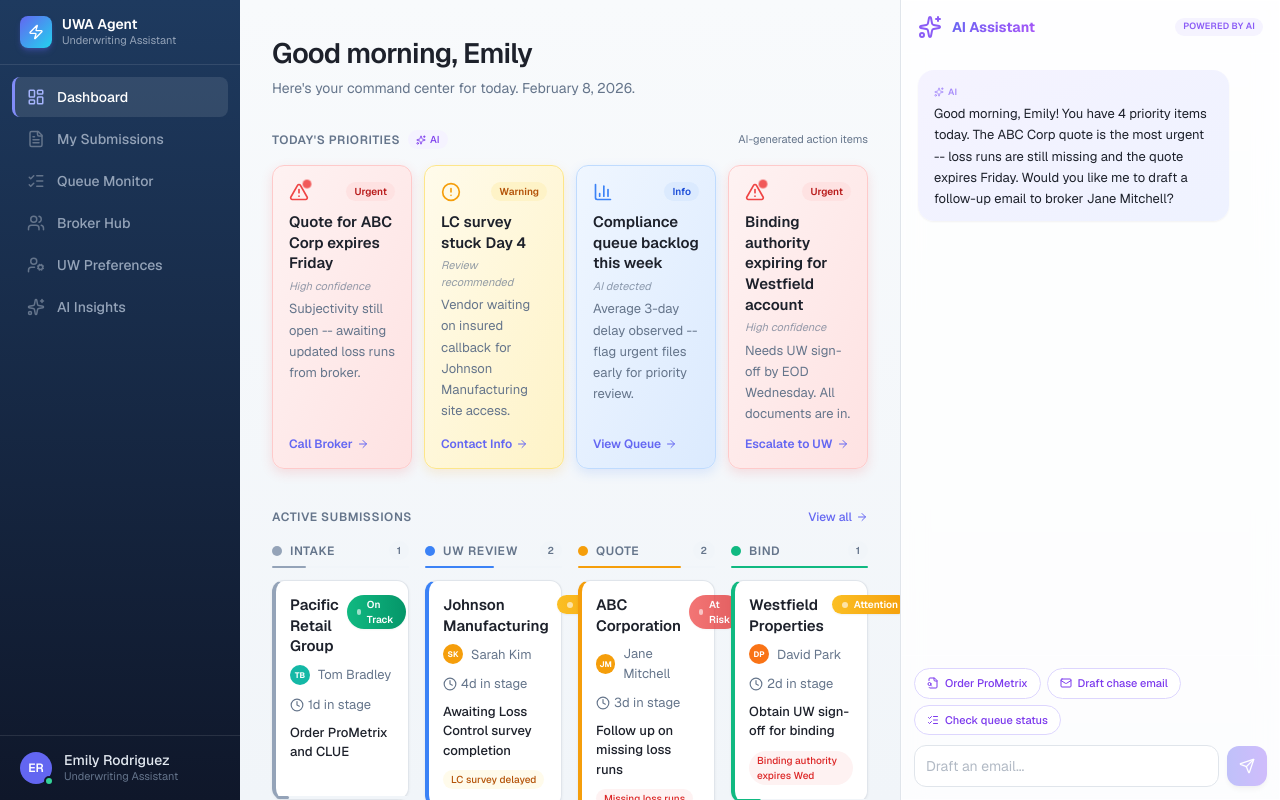
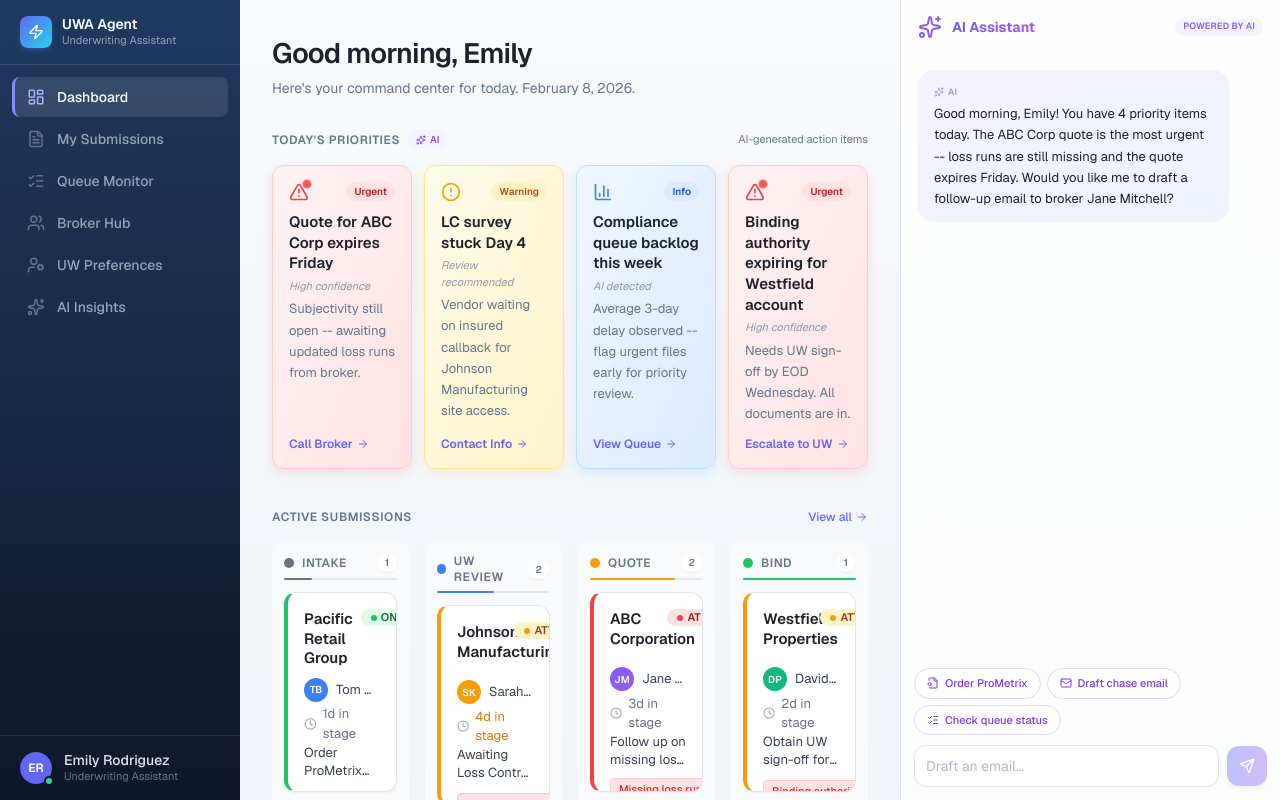
Before and after one commit to lavishlullaby/Underwriters-Assistant, a Next.js app: page / in a window 1280 px wide. Built offline with nearby package versions, Linux system fonts and the light colour scheme.

Commit message:
refactor: update kanban pipeline and status badges to match spec
Fix card heights, broker colors, time color-coding, 2-line action clamping, reserved tag sections, status-colored left borders, tightened column spacing, and standardized badge sizing.

```diff
--- a/components/dashboard/kanban-pipeline.tsx
+++ b/components/dashboard/kanban-pipeline.tsx
@@ -2,47 +2,70 @@
 
 import Link from "next/link"
 import { Clock, ArrowRight } from "lucide-react"
-import { submissions, type SubmissionStage } from "@/lib/data"
+import { submissions, type SubmissionStage, type RiskStatus } from "@/lib/data"
 import { StatusBadge } from "@/components/status-badge"
 import { cn } from "@/lib/utils"
 
+/* ── Stage configuration ─────────────────────────────────────────── */
+
 const stageConfig: Record<
   SubmissionStage,
-  { label: string; dotColor: string; borderColor: string; barColor: string; progress: number }
+  {
+    label: string
+    dotColor: string
+    headerBar: string
+    progressFill: string
+    progressPct: number
+  }
 > = {
   intake: {
     label: "Intake",
-    dotColor: "bg-slate-400",
-    borderColor: "border-l-slate-400",
-    barColor: "bg-slate-400",
-    progress: 25,
+    dotColor: "bg-[#6B7280]",
+    headerBar: "bg-[#6B7280]",
+    progressFill: "bg-[#6B7280]",
+    progressPct: 25,
   },
   "uw-review": {
     label: "UW Review",
-    dotColor: "bg-blue-500",
-    borderColor: "border-l-blue-500",
-    barColor: "bg-blue-500",
-    progress: 50,
+    dotColor: "bg-[#3B82F6]",
+    headerBar: "bg-[#3B82F6]",
+    progressFill: "bg-[#3B82F6]",
+    progressPct: 50,
   },
   quote: {
     label: "Quote",
-    dotColor: "bg-amber-500",
-    borderColor: "border-l-amber-500",
-    barColor: "bg-amber-500",
-    progress: 75,
+    dotColor: "bg-[#F59E0B]",
+    headerBar: "bg-[#F59E0B]",
+    progressFill: "bg-[#F59E0B]",
+    progressPct: 75,
   },
   bind: {
     label: "Bind",
-    dotColor: "bg-emerald-500",
-    borderColor: "border-l-emerald-500",
-    barColor: "bg-emerald-500",
-    progress: 100,
+    dotColor: "bg-[#22C55E]",
+    headerBar: "bg-[#22C55E]",
+    progressFill: "bg-[#22C55E]",
+    progressPct: 100,
   },
 }
 
-const stages: SubmissionStage[] = ["intake", "uw-review", "quote", "bind"]
+/* ── Left-border color keyed by risk status ──────────────────────── */
 
-function brokerInitials(name: string) {
+const borderByRisk: Record<RiskStatus, string> = {
+  green: "border-l-[#22C55E]",
+  yellow: "border-l-[#F59E0B]",
+  red: "border-l-[#EF4444]",
+}
+
+/* ── Broker helpers ──────────────────────────────────────────────── */
+
+const brokerColors: Record<string, string> = {
+  "Tom Bradley": "bg-[#3B82F6]",
+  "Sarah Kim": "bg-[#F59E0B]",
+  "Jane Mitchell": "bg-[#8B5CF6]",
+  "David Park": "bg-[#10B981]",
+}
+
+function initials(name: string) {
   return name
     .split(" ")
     .map((w) => w[0])
@@ -51,27 +74,37 @@ function brokerInitials(name: string) {
     .slice(0, 2)
 }
 
-function brokerColor(name: string) {
-  let hash = 0
-  for (let i = 0; i < name.length; i++) {
-    hash = name.charCodeAt(i) + ((hash << 5) - hash)
+/* ── Time color coding ───────────────────────────────────────────── */
+
+function timeColor(days: number) {
+  if (days >= 8) return "text-[#DC2626]"
+  if (days >= 4) return "text-[#D97706]"
+  return "text-[#64748B]"
 }
-  const colors = [
-    "bg-indigo-500",
-    "bg-emerald-500",
-    "bg-amber-500",
-    "bg-rose-500",
-    "bg-cyan-500",
-    "bg-violet-500",
-    "bg-orange-500",
-    "bg-teal-500",
-  ]
-  return colors[Math.abs(hash) % colors.length]
+
+/* ── Tag classification ──────────────────────────────────────────── */
+
+function tagClasses(flag: string) {
+  const lower = flag.toLowerCase()
+  if (
+    lower.includes("missing") ||
+    lower.includes("expir") ||
+    lower.includes("delayed")
+  )
+    return "bg-[#FEE2E2] text-[#DC2626] border border-[#FECACA]"
+  if (lower.includes("binding") || lower.includes("authority"))
+    return "bg-[#FEF3C7] text-[#D97706] border border-[#FDE68A]"
+  return "bg-[#F1F5F9] text-[#475569] border border-[#E2E8F0]"
 }
+
+const stages: SubmissionStage[] = ["intake", "uw-review", "quote", "bind"]
+
+/* ── Component ───────────────────────────────────────────────────── */
 
 export function KanbanPipeline() {
   return (
     <section className="animate-fade-in-up stagger-3">
+      {/* Section header */}
       <div className="mb-4 flex items-center justify-between">
         <h2 className="text-xs font-semibold uppercase tracking-[0.05em] text-muted-foreground">
           Active Submissions
@@ -84,120 +117,122 @@ export function KanbanPipeline() {
         </Link>
       </div>
 
+      {/* Board */}
       <div className="grid grid-cols-1 gap-4 md:grid-cols-2 xl:grid-cols-4">
         {stages.map((stage, colIdx) => {
-          const config = stageConfig[stage]
-          const stageSubmissions = submissions.filter(
-            (s) => s.stage === stage
-          )
+          const cfg = stageConfig[stage]
+          const items = submissions.filter((s) => s.stage === stage)
+
           return (
-            <div key={stage} className={cn("flex flex-col animate-fade-in-up", `stagger-${colIdx + 1}`)}>
+            <div
+              key={stage}
+              className={cn(
+                "flex flex-col rounded-xl bg-[#F8FAFC] p-3 animate-fade-in-up",
+                `stagger-${colIdx + 1}`
+              )}
+            >
               {/* Column header */}
               <div className="mb-3">
                 <div className="flex items-center gap-2">
-                  <span
-                    className={cn("h-2.5 w-2.5 rounded-full", config.dotColor)}
-                  />
+                  <span className={cn("h-2.5 w-2.5 rounded-full", cfg.dotColor)} />
                   <span className="text-xs font-semibold uppercase tracking-wider text-muted-foreground">
-                    {config.label}
+                    {cfg.label}
                   </span>
-                  <span className="ml-auto rounded-full bg-slate-100 px-2 py-0.5 text-[10px] font-semibold text-muted-foreground">
-                    {stageSubmissions.length}
+                  <span className="ml-auto rounded-full bg-white px-2 py-0.5 text-[10px] font-semibold text-muted-foreground shadow-sm">
+                    {items.length}
                   </span>
                 </div>
-                <div className="mt-1.5 h-[2px] w-full rounded-full bg-slate-100">
+                <div className="mt-1.5 h-[2px] w-full rounded-full bg-slate-200">
                   <div
-                    className={cn("h-full rounded-full", config.barColor)}
-                    style={{ width: `${config.progress}%` }}
+                    className={cn("h-full rounded-full", cfg.headerBar)}
+                    style={{ width: `${cfg.progressPct}%` }}
                   />
                 </div>
               </div>
 
               {/* Cards */}
-              <div className="flex flex-col gap-2.5">
-                {stageSubmissions.length === 0 ? (
-                  <div className="rounded-xl border border-dashed border-border p-8 text-center">
-                    <p className="text-xs text-muted-foreground">
-                      No submissions in this stage
-                    </p>
+              <div className="flex flex-col gap-3">
+                {items.length === 0 ? (
+                  <div className="rounded-xl border border-dashed border-border bg-white p-8 text-center">
+                    <p className="text-xs text-muted-foreground">No submissions</p>
                   </div>
                 ) : (
-                  stageSubmissions.map((sub, cardIdx) => (
+                  items.map((sub, cardIdx) => (
                     <Link
                       key={sub.id}
                       href={`/submissions/${sub.id}`}
                       className={cn(
-                        "card-hover group flex min-h-[220px] flex-col rounded-xl border border-border bg-card shadow-card-sm",
+                        "group relative flex min-h-[180px] max-h-[200px] flex-col overflow-hidden rounded-xl border border-border bg-white shadow-sm transition-shadow hover:shadow-md",
                         "border-l-4",
-                        config.borderColor,
+                        borderByRisk[sub.riskStatus],
                         `stagger-${cardIdx + 1} animate-fade-in-up`
                       )}
                     >
-                      <div className="flex flex-1 flex-col p-3.5">
-                        <div className="mb-2 flex items-start justify-between gap-2">
-                          <h4 className="text-[15px] font-semibold text-foreground leading-snug group-hover:text-primary transition-colors duration-200">
+                      <div className="flex flex-1 flex-col gap-2 p-4">
+                        {/* Row 1: Title + Badge (min 48px) */}
+                        <div className="flex min-h-[48px] items-start justify-between gap-2">
+                          <h4 className="max-w-[65%] text-[15px] font-semibold leading-[1.3] text-foreground transition-colors group-hover:text-primary">
                             {sub.account}
                           </h4>
                           <StatusBadge status={sub.riskStatus} />
                         </div>
 
-                        {/* Broker row */}
-                        <div className="mb-2.5 flex items-center gap-2">
+                        {/* Row 2: Broker (28px) */}
+                        <div className="flex h-7 items-center gap-2">
                           <div
                             className={cn(
-                              "flex h-5 w-5 items-center justify-center rounded-full text-[8px] font-bold text-white",
-                              brokerColor(sub.broker)
+                              "flex h-6 w-6 shrink-0 items-center justify-center rounded-full text-[10px] font-semibold text-white",
+                              brokerColors[sub.broker] ?? "bg-slate-500"
                             )}
                           >
-                            {brokerInitials(sub.broker)}
+                            {initials(sub.broker)}
                           </div>
-                          <span className="text-[13px] text-muted-foreground">
+                          <span className="truncate text-[13px] text-[#374151]">
                             {sub.broker}
                           </span>
                         </div>
 
-                        <div className="mb-2 flex items-center gap-1 text-[13px] text-muted-foreground">
-                          <Clock className="h-3.5 w-3.5" />
-                          <span>{sub.daysInStage}d in stage</span>
+                        {/* Row 3: Time (24px) */}
+                        <div className="flex h-6 items-center gap-1.5">
+                          <Clock className="h-3.5 w-3.5 text-[#9CA3AF]" />
+                          <span className={cn("text-[13px]", timeColor(sub.daysInStage))}>
+                            {sub.daysInStage}d in stage
+                          </span>
                         </div>
 
-                        <p className="text-[13px] font-medium text-foreground">
+                        {/* Row 4: Next action (flex-1, 2 lines max) */}
+                        <p className="flex-1 text-[13px] leading-[1.4] text-[#374151] line-clamp-2">
                           {sub.nextAction}
                         </p>
 
-                        {/* Risk flags — pushed to bottom */}
-                        <div className="mt-auto pt-2.5">
-                        {sub.riskFlags.length > 0 && (
-                          <div className="flex flex-wrap gap-1">
-                            {sub.riskFlags.map((flag) => {
-                              const isRed =
-                                flag.toLowerCase().includes("missing") ||
-                                flag.toLowerCase().includes("expir")
-                              return (
+                        {/* Row 5: Tags (reserved min-h 28px) */}
+                        <div className="mt-auto flex min-h-[28px] flex-wrap items-center gap-1.5">
+                          {sub.riskFlags.slice(0, 2).map((flag) => (
                             <span
                               key={flag}
                               className={cn(
-                                    "rounded-full px-2 py-0.5 text-[10px] font-medium",
-                                    isRed
-                                      ? "bg-red-50 text-red-600"
-                                      : "bg-amber-50 text-amber-700"
+                                "inline-flex items-center rounded px-2 py-[2px] text-[11px] font-medium whitespace-nowrap",
+                                tagClasses(flag)
                               )}
                             >
                               {flag}
                             </span>
-                              )
-                            })}
-                          </div>
+                          ))}
+                          {sub.riskFlags.length > 2 && (
+                            <span className="text-[11px] font-medium text-muted-foreground">
+                              +{sub.riskFlags.length - 2} more
+                            </span>
                           )}
                         </div>
                       </div>
 
-                      {/* Progress bar at bottom */}
-                      <div className="h-[3px] w-full overflow-hidden rounded-b-xl bg-slate-100">
+                      {/* Progress bar at bottom (3px) */}
+                      <div className="h-[3px] w-full bg-[#E2E8F0]">
                         <div
-                          className={cn("h-full rounded-r-full transition-all", config.barColor)}
+                          className={cn("h-full transition-all", cfg.progressFill)}
                           style={{
                             width: `${Math.min(100, (sub.daysInStage / 10) * 100)}%`,
+                            borderRadius: "0 0 0 8px",
                           }}
                         />
                       </div>
--- a/components/status-badge.tsx
+++ b/components/status-badge.tsx
@@ -3,23 +3,25 @@ import type { RiskStatus } from "@/lib/data"
 
 const statusConfig: Record<
   RiskStatus,
-  { gradient: string; text: string; label: string; pulse?: boolean }
+  { bg: string; text: string; dot: string; label: string }
 > = {
   green: {
-    gradient: "bg-gradient-to-r from-emerald-500 to-emerald-600",
-    text: "text-white",
+    bg: "bg-[#DCFCE7]",
+    text: "text-[#166534]",
+    dot: "bg-[#22C55E]",
     label: "On Track",
   },
   yellow: {
-    gradient: "bg-gradient-to-r from-amber-400 to-amber-500",
-    text: "text-white",
+    bg: "bg-[#FEF3C7]",
+    text: "text-[#92400E]",
+    dot: "bg-[#F59E0B]",
     label: "Attention",
   },
   red: {
-    gradient: "bg-gradient-to-r from-red-500 to-red-600",
-    text: "text-white",
+    bg: "bg-[#FEE2E2]",
+    text: "text-[#991B1B]",
+    dot: "bg-[#EF4444]",
     label: "At Risk",
-    pulse: true,
   },
 }
 
@@ -34,14 +36,13 @@ export function StatusBadge({
   return (
     <span
       className={cn(
-        "inline-flex items-center gap-1.5 rounded-full px-2.5 py-0.5 text-[10px] font-semibold shadow-sm",
-        config.gradient,
+        "inline-flex shrink-0 items-center gap-1 rounded-full px-2.5 py-[3px] text-[11px] font-semibold uppercase leading-none whitespace-nowrap",
+        config.bg,
         config.text,
-        config.pulse && "animate-pulse",
         className
       )}
     >
-      <span className="h-1.5 w-1.5 rounded-full bg-white/60" />
+      <span className={cn("h-1.5 w-1.5 rounded-full", config.dot)} />
       {config.label}
     </span>
   )
```
Lines whose indentation alone changed are shown as unchanged.
